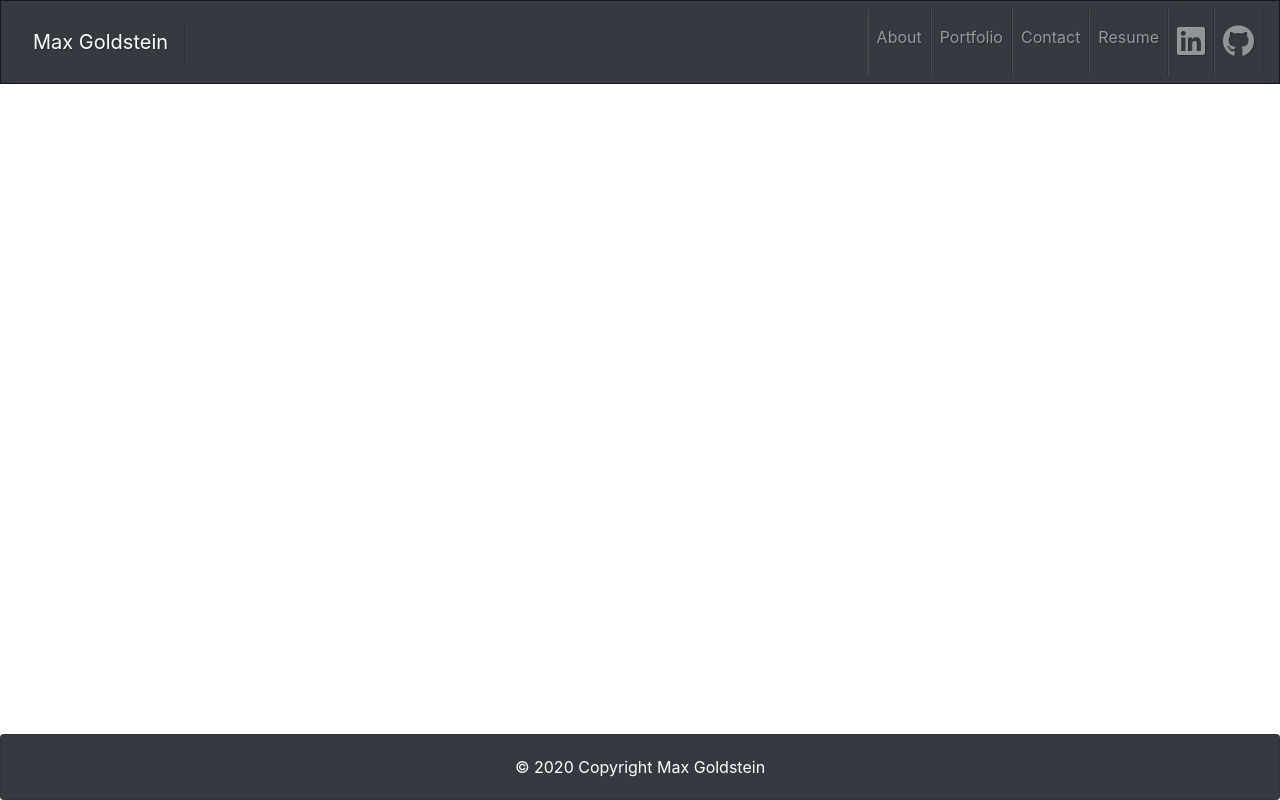
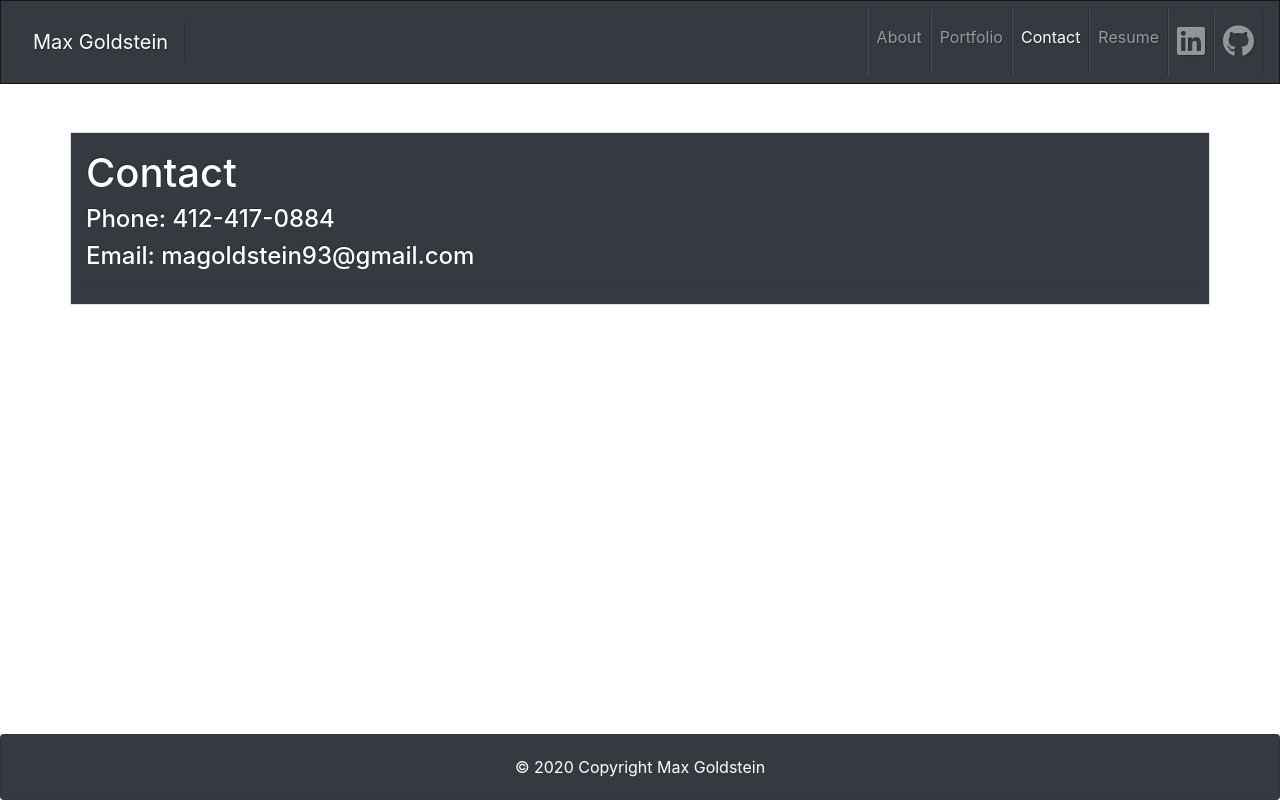
Before and after one commit to maxgoldstein93/reactPortfolio, a React (Create React App) app: page /contact in a window 1280 px wide. Built offline with nearby package versions, Linux system fonts and the light colour scheme.

Commit message:
contact page complete

```diff
--- a/src/App.js
+++ b/src/App.js
@@ -2,7 +2,8 @@ import React from "react";
 import { BrowserRouter, BrowserRouter as Router, Route } from "react-router-dom";
 import Navbar from "./components/navbar";
 import Footer from "./components/footer"
-import About from "./components/about"
+import About from "./components/About/about"
+import Contact from "./components/contact"
 
 
 function App() {
@@ -11,6 +12,7 @@ function App() {
       <div>
         <Navbar />
         <Route exact path = "/" component = {About} />
+        <Route exact path = "/contact" component = {Contact} />
 
         <Footer />
       </div>
--- /dev/null
+++ b/src/components/About/about.js
@@ -0,0 +1,37 @@
+import React from "react";
+import { Link, useLocation } from "react-router-dom";
+function About() {
+
+    const styles = {
+        color: "white"
+
+    }
+    return (
+
+        <main className="container border dark bg-dark  mt-5 ">
+            <div className="row p-3 ">
+                <header className="col-md">
+                    <h1 style={styles}>About Me</h1>
+                </header>
+            </div>
+            <section className="row">
+                <article className="col-md-12">
+                    <img src="assets/Profile.JPG" alt="Profile Picture" className="rounded float-left pr-3 pb-3" />
+                    <p style ={styles}>Max Goldstein is currently a web-development student at the UPenn LPS bootcamp, he is based out of Pittsburgh
+                    Pennsylvania. Max attended the University of Utah in Salt Lake City and earned a BS degree in
+                    Business with an emphasis in Operations Management. After graduation Max moved to Israel where he
+                    was a Paratrooper in the Isreali Defense Forces. Upon completing his military service he returned to
+                    America where he began a career as a chef and worked for James Beard award winning restaurant Zahav
+                    in Philadelphia Pennsylvania. Max wants to become a professional web-developer and work in the tech
+                    industry. Max enjoys cooking, running, skiing, hiking and traveling.
+                </p>
+                </article>
+            </section>
+
+        </main>
+
+    );
+
+}
+
+export default About;
--- a/src/components/about.js
+++ /dev/null
@@ -1,24 +0,0 @@
-import React from "react";
-import { Link, useLocation } from "react-router-dom";
-function About() {
-    return(
-
-    <section className="row">
-        <article className="col-md-12">
-            <img src="Assets/Profile.JPG" alt="Profile Picture" className="rounded float-left pr-3"/>
-                <p>Max Goldstein is currently a web-development student at the UPenn LPS bootcamp, he is based out of Pittsburgh
-                Pennsylvania. Max attended the University of Utah in Salt Lake City and earned a BS degree in
-                Business with an emphasis in Operations Management. After graduation Max moved to Israel where he
-                was a Paratrooper in the Isreali Defense Forces. Upon completing his military service he returned to
-                America where he began a career as a chef and worked for James Beard award winning restaurant Zahav
-                in Philadelphia Pennsylvania. Max wants to become a professional web-developer and work in the tech
-                industry. Max enjoys cooking, running, skiing, hiking and traveling.
-                 </p>
-        </article>
-    </section>
-
-    );
-
-}
-
-export default About;
--- a/src/components/contact.js
+++ b/src/components/contact.js
@@ -0,0 +1,35 @@
+import React from "react";
+
+function Contact (){
+
+    const styles = {
+        color: "white"
+
+    }
+
+    return(
+
+        <main className="container border dark bg-dark mt-5 ">
+
+            <header className="row pt-3 ">
+                <div className="col-md">
+                    <h1 style={styles}>Contact</h1>
+                </div>
+            </header>
+            <section className="row">
+                <div className="col-md">
+                    <div className="row">
+                        <header className="col-md">
+                            <h4 style={styles}>Phone: 412-417-0884</h4>
+                            <h4 ><a style={styles} href ="mailto:magoldstein93@gmail.com">Email: magoldstein93@gmail.com<hr/></a></h4>
+                        </header>
+                    </div>
+                </div>
+            </section>
+        </main>
+
+    );
+
+}
+
+export default Contact;
--- a/src/components/navbar.js
+++ b/src/components/navbar.js
@@ -20,9 +20,14 @@ function Navbar (){
         </Link>
 
 
-            {/* <a class="nav-link active" href="#">About <span class="sr-only">(current)</span></a> */}
+
             <a class="nav-link" href="portfolio.html">Portfolio</a>
-            <a class="nav-link" href="contact.html">Contact</a>
+
+            <Link to="/contact" className={location.pathname === "/contact" ? "nav-link active" : "nav-link"}>
+          Contact
+        </Link>
+
+
             <a class="nav-link" href="Assets/Max_Goldstein_October_Resume.pdf" target="_blank">Resume</a>
             <a class="nav-link" href="https://www.linkedin.com/in/max-goldstein-11a33396/" target="_blank"><i class="fab fa-linkedin fa-2x"></i></a>
             <a class="nav-link" href="https://github.com/maxgoldstein93" target="_blank"><i class="fab fa-github fa-2x"></i></a>
```
Also changed, not shown: public/assets/Profile.JPG (added).
